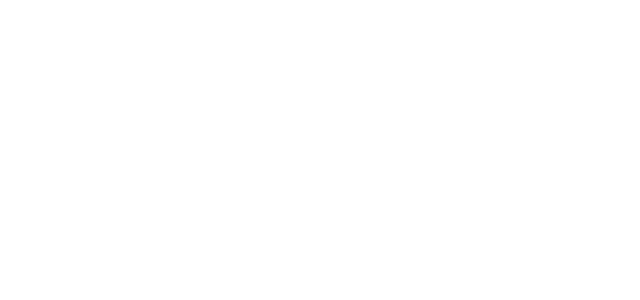
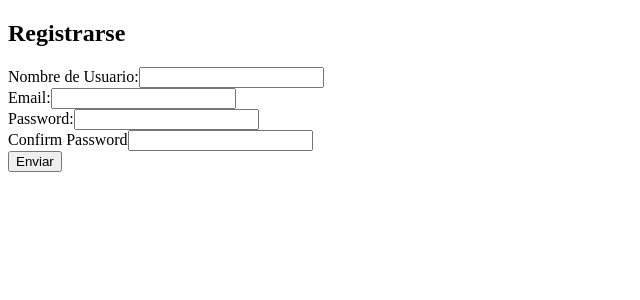
Before and after one commit to crisky94/ProyectoBlogViajes, a React (Vite) app in the folder Frontend/: page /register in a window 1280 px wide. Shown: the top 300 px of the page, without its empty margins (0-640 px from the left). Built offline with nearby package versions, Linux system fonts and the light colour scheme.

Commit message:
Registro usuario

```diff
--- a/Frontend/package.json
+++ b/Frontend/package.json
@@ -11,7 +11,8 @@
   },
   "dependencies": {
     "react": "^18.2.0",
-    "react-dom": "^18.2.0"
+    "react-dom": "^18.2.0",
+    "react-router-dom": "^6.21.2"
   },
   "devDependencies": {
     "@types/react": "^18.2.43",
--- a/Frontend/src/App.jsx
+++ b/Frontend/src/App.jsx
@@ -1,13 +1,17 @@
-
+import { Route } from "react-router-dom";
+import { Routes } from "react-router-dom";
+import Register from "./pages/Register";
 
 function App() {
-
-
-  return (
-    <>
-
-    </>
-  )
+    return (
+        <>
+            <header>
+                <Routes>
+                    <Route path="/register" element={<Register />} />
+                </Routes>
+            </header>
+        </>
+    );
 }
 
-export default App
+export default App;
--- /dev/null
+++ b/Frontend/src/components/FormRegister.jsx
@@ -0,0 +1,91 @@
+import { useState } from "react";
+import registerUserService from "../services/userRegisterSevice";
+import { Link } from "react-router-dom";
+
+const RegisterForm = () => {
+    const [username, setUsername] = useState("");
+    const [email, setEmail] = useState("");
+    const [password, setPassword] = useState("");
+    const [confirmPassword, setConfirmPassword] = useState("");
+    const [error, setError] = useState("");
+    const [rta, setRta] = useState({});
+
+    const handleSubmit = async (e) => {
+        e.preventDefault();
+
+        setError("");
+
+        if (password !== confirmPassword) {
+            setError("Las contraseñas no coinciden");
+            return;
+        }
+
+        try {
+            const r = await registerUserService({ username, email, password });
+            setRta(r);
+        } catch (error) {
+            setError(error.message);
+        }
+    };
+
+    return (
+        <form onSubmit={handleSubmit}>
+            <div>
+                <label>Nombre de Usuario:</label>
+                <input
+                    type="text"
+                    name="username"
+                    value={username}
+                    required
+                    onChange={(e) => setUsername(e.target.value)}
+                />
+            </div>
+            <div>
+                <label>Email:</label>
+                <input
+                    type="email"
+                    name="email"
+                    value={email}
+                    required
+                    onChange={(e) => setEmail(e.target.value)}
+                />
+            </div>
+            <div>
+                <label>Password:</label>
+                <input
+                    type="password"
+                    name="password"
+                    value={password}
+                    required
+                    onChange={(e) => setPassword(e.target.value)}
+                />
+            </div>
+            <div>
+                <label>Confirm Password</label>
+                <input
+                    type="password"
+                    name="confirmPassword"
+                    value={confirmPassword}
+                    required
+                    onChange={(e) => setConfirmPassword(e.target.value)}
+                />
+            </div>
+            <div>
+                <input type="submit" value="Enviar" />
+            </div>
+            {rta.status == "ok" ? (
+                <>
+                    <p>{rta.message}</p>
+                    <Link to={"/login"}>
+                        <button>Login</button>
+                    </Link>
+                </>
+            ) : (
+                ""
+            )}
+            {error && <p>{error}</p>}
+        </form>
+    );
+};
+
+export default RegisterForm;
--- a/Frontend/src/main.jsx
+++ b/Frontend/src/main.jsx
@@ -1,10 +1,12 @@
-import React from 'react'
-import ReactDOM from 'react-dom/client'
-import App from './App.jsx'
+import React from "react";
+import ReactDOM from "react-dom/client";
+import App from "./App.jsx";
+import { BrowserRouter } from "react-router-dom";
 
-
-ReactDOM.createRoot(document.getElementById('root')).render(
-  <React.StrictMode>
-    <App />
-  </React.StrictMode>,
-)
+ReactDOM.createRoot(document.getElementById("root")).render(
+    <React.StrictMode>
+        <BrowserRouter>
+            <App />
+        </BrowserRouter>
+    </React.StrictMode>
+);
--- /dev/null
+++ b/Frontend/src/pages/Register.jsx
@@ -0,0 +1,12 @@
+import FormRegister from "../components/FormRegister";
+
+const Register = () => {
+    return (
+        <>
+            <h2>Registrarse</h2>
+            <FormRegister />
+        </>
+    );
+};
+
+export default Register;
--- /dev/null
+++ b/Frontend/src/services/userRegisterSevice.js
@@ -0,0 +1,24 @@
+const registerUserService = async ({ username, email, password }) => {
+    const url = `${import.meta.env.VITE_API_URL}users/register`;
+
+    try {
+        const res = await fetch(url, {
+            method: "POST",
+            headers: {
+                "Content-Type": "application/json",
+            },
+            body: JSON.stringify({ username, email, password }),
+        });
+
+        if (!res.ok) {
+            const json = await res.json();
+            throw new Error(json.message);
+        }
+
+        return await res.json();
+    } catch (error) {
+        throw new Error(`Error registering user: ${error.message}`);
+    }
+};
+
+export default registerUserService;
```
Also changed, not shown: 2 other files (tests, documents, lock files or other folders).
